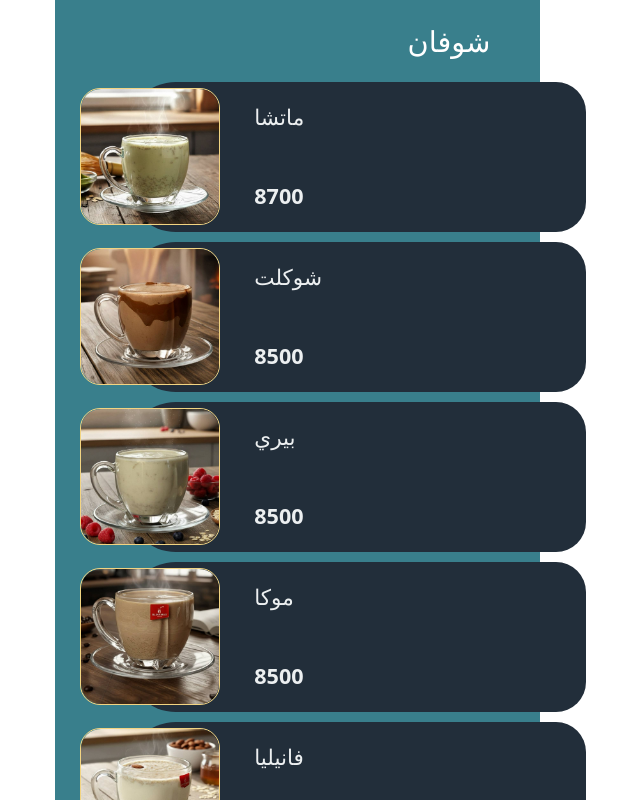
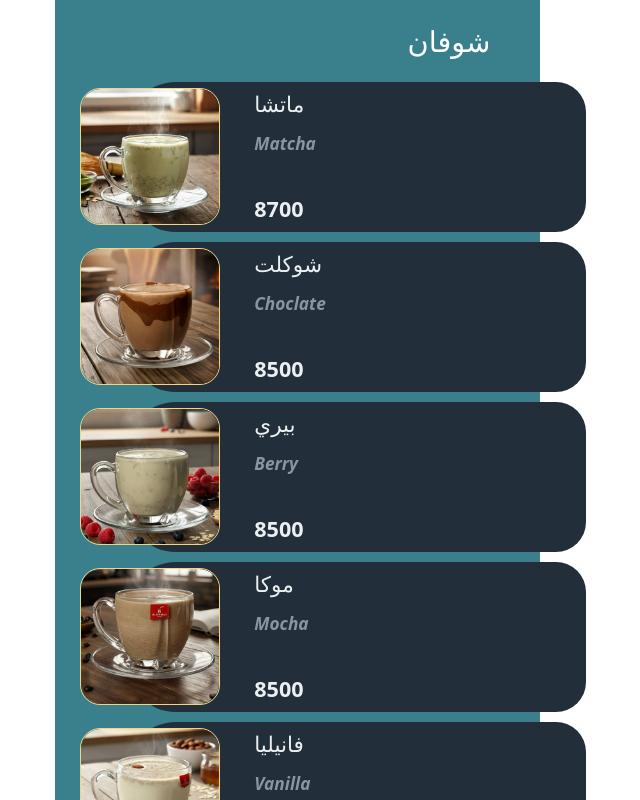
Before and after one commit to m0h1m3d/kobayt-mognn-menu, a React (Vite) app: page / in a window 1280 px wide. Shown: the part 7220-8020 px from the top of the page, without its empty margins (284-924 px from the left). Built offline with nearby package versions, Linux system fonts and the light colour scheme.

Commit message:
add english name to sectioned items

```diff
--- a/src/components/MenuItems/SubItem.jsx
+++ b/src/components/MenuItems/SubItem.jsx
@@ -8,8 +8,8 @@ function SubItem({title, data}) {
             </span>
             </h1>
         {data.map(item => {
-            const {name, price, img} = item;
-            return <Item key={name} name={name} price={price} img={img} />
+            const {name, nameEng, price, img} = item;
+            return <Item key={name} name={name} nameEng={nameEng} price={price} img={img} />
         })};
         </>
     )
```
